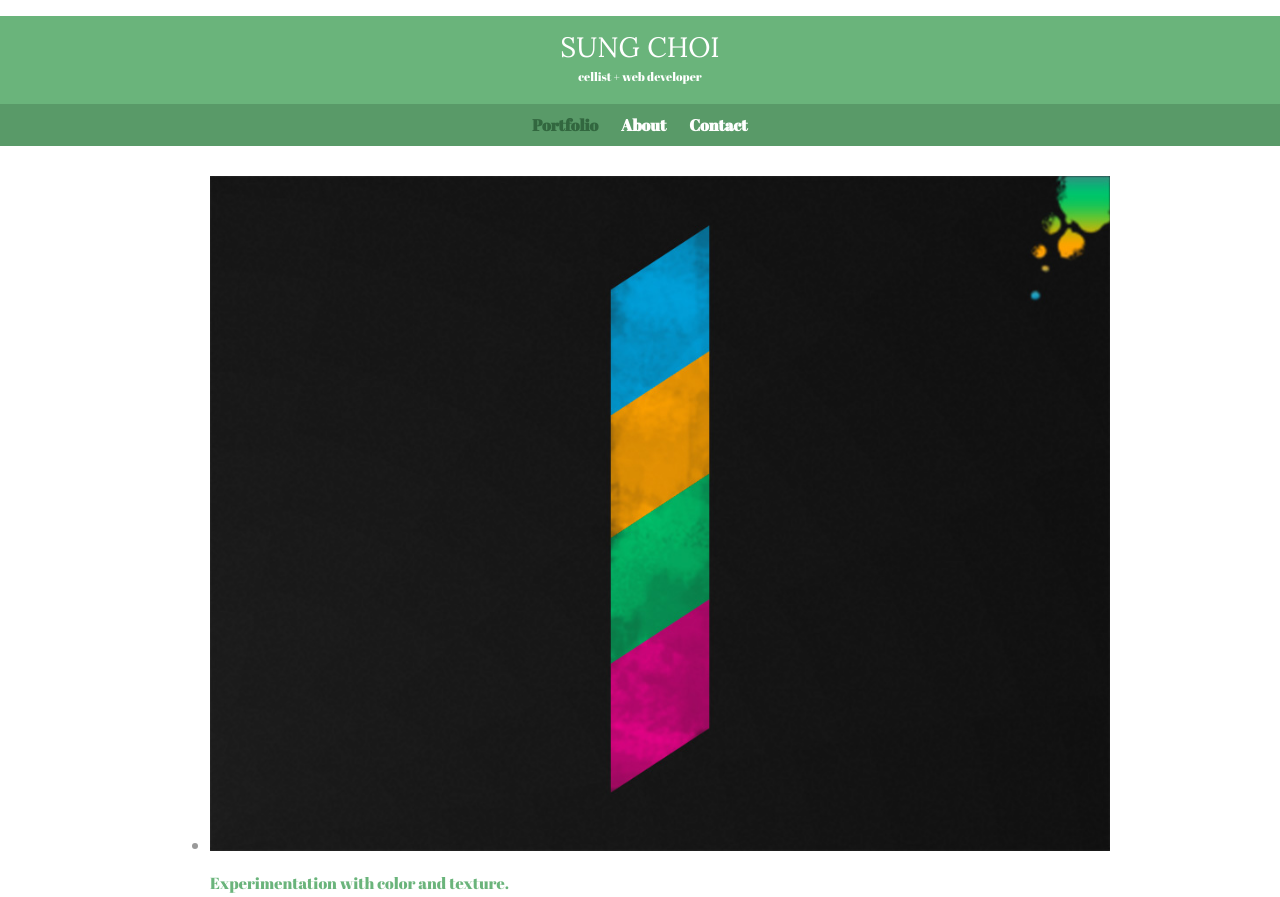
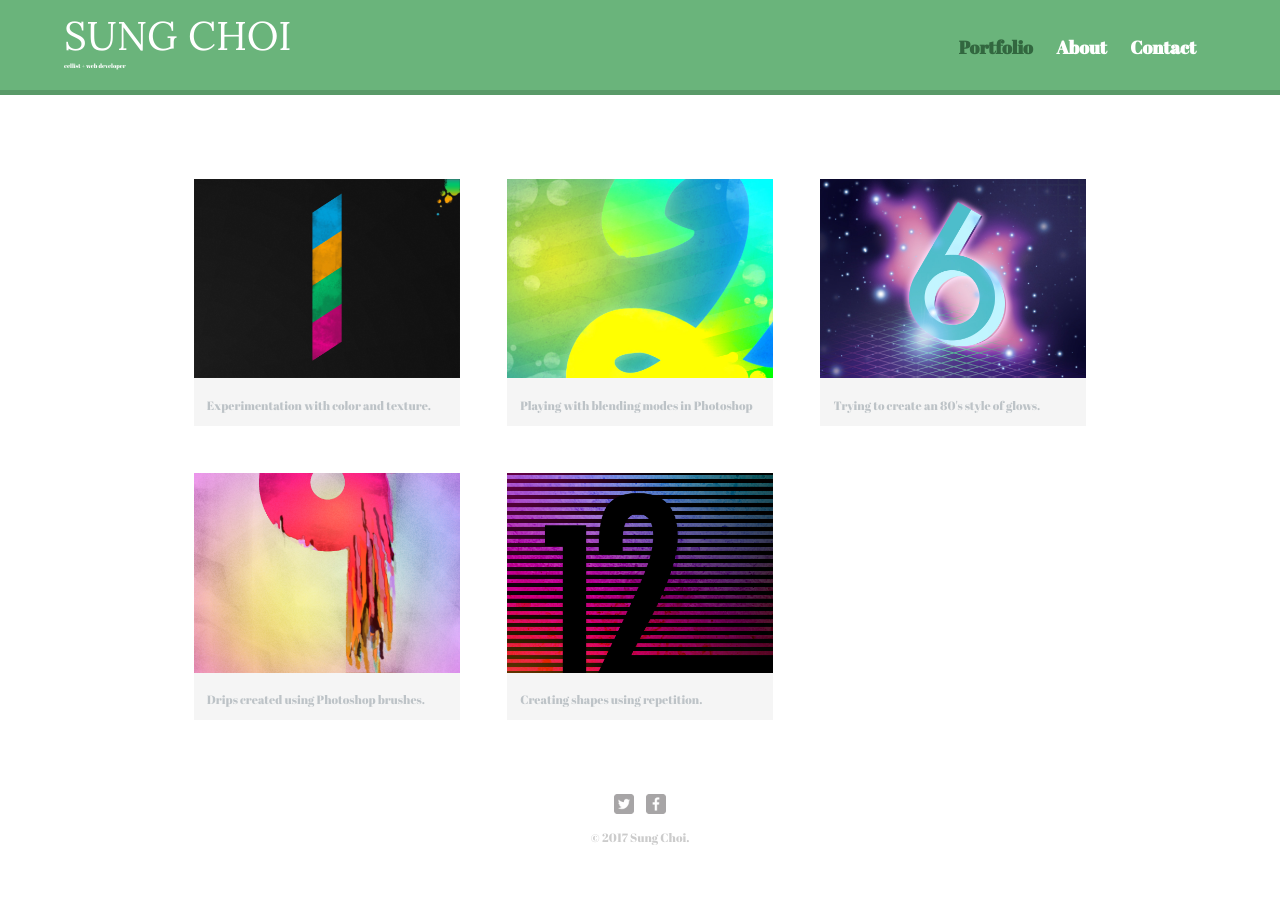
Before and after one commit to sungry/website-project, a plain HTML site: page index.html in a window 1280 px wide. Shown: the top 897 px of the page. After the commit the page ends 857 px from the top, so only its background shows below. Drawn offline with Linux system fonts and the light colour scheme.

Commit message:
add more css and polish ups

```diff
--- /dev/null
+++ b/css/responsive.css
@@ -0,0 +1,81 @@
+@media screen and (min-width: 480px) {
+
+    /************************
+     TWO COLUMN LAYOUT
+    *************************/
+
+  #primary {
+    width: 50%;
+    float: left;
+  }
+
+  #secondary {
+    width: 40%;
+    float: right;
+  }
+
+    /************************
+     3 * 5 (2.5 + 2.5) = 15
+     100% - 15% = 85%
+    85  3 = 28.333333333
+    *************************/
+    /************************
+    PAGE: PORTFOLIO
+    *************************/
+
+  #gallery li {
+    width: 28.3333%;
+  }
+
+  #gallery li:nth-child(3n + 1) {
+    clear: left;
+  }
+
+
+    /************************
+    PAGE: ABOUT
+    *************************/
+  .profile-photo {
+    float: left;
+    margin: 0 5% 80px 0;
+  }
+
+}
+
+@media screen and (min-width: 660px) {
+
+  /************************
+    HEADER
+  *************************/
+
+  nav {
+    background: none;
+    float: right;
+    font-size: 1.125em;
+    margin-right: 5%;
+    text-align: right;
+    width: 45%;
+  }
+
+  #logo {
+    float: left;
+    margin-left: 5%;
+    text-align: left;
+    width: 45%;
+  }
+
+  h1 {
+    font-size: 2.5em;
+  }
+
+  h2 {
+    font-size: 0.025em;
+    margin-bottom: 20px;
+  }
+
+ header {
+    border-bottom: 5px solid #599a68;
+    margin-bottom: 60px;
+  }
+
+}
--- a/index.html
+++ b/index.html
@@ -6,6 +6,8 @@
       <link rel="stylesheet" href="css/normalize.css">
       <link href="https://fonts.googleapis.com/css?family=Abril+Fatface|Libre+Baskerville:400,400i,700|Lora:400,400i,700,700i" rel="stylesheet">
       <link rel="stylesheet" href="css/main.css">
+      <link rel="stylesheet" href="css/responsive.css">
+      <meta name="viewport" content="width=device-width, initial-scale=1.0">
     </head>
     <body>
       <header>
@@ -23,37 +25,42 @@
       </header>
       <div id="wrapper">
         <section>
-          <ul>
+          <ul id="gallery">
             <li>
               <a href="img/numbers-01.jpg">
               <img src="img/numbers-01.jpg" alt="">
-             <p>Experimentation with color and texture.</p>
+              <p>Experimentation with color and texture.</p>
+              </a>
             </li>
             <li>
               <a href="img/numbers-02.jpg">
               <img src="img/numbers-02.jpg" alt="">
-             <p>Playing with blending modes in Photoshop.</p>
+              <p>Playing with blending modes in Photoshop</p>
+              </a>
             </li>
             <li>
               <a href="img/numbers-06.jpg">
               <img src="img/numbers-06.jpg" alt="">
-             <p>Trying to create an 80's style of glows.</p>
+              <p>Trying to create an 80's style of glows.</p>
+              </a>
             </li>
             <li>
               <a href="img/numbers-09.jpg">
               <img src="img/numbers-09.jpg" alt="">
               <p>Drips created using Photoshop brushes.</p>
+              </a>
             </li>
             <li>
               <a href="img/numbers-12.jpg">
               <img src="img/numbers-12.jpg" alt="">
              <p>Creating shapes using repetition.</p>
+              </a>
            </li>
           </ul>
         </section>
         <footer>
-          <a href="http://twitter.com"><img src="img/twitter-wrap.png" alt="Twitter Logo"></a>
-          <a href="http://facebook.com"><img src="img/facebook-wrap.png" alt="Facebook Logo"></a>
+          <a href="http://twitter.com"><img src="img/twitter-wrap.png" alt="Twitter Logo" class="social-icon"></a>
+          <a href="http://facebook.com"><img src="img/facebook-wrap.png" alt="Facebook Logo" class="social-icon"></a>
           <p>&copy; 2017 Sung Choi.</p>
         </footer>
       </div>
```
Also changed, not shown: about.html (+3 -1 lines), contact.html (+4 -2 lines), img/sung.png (added).
